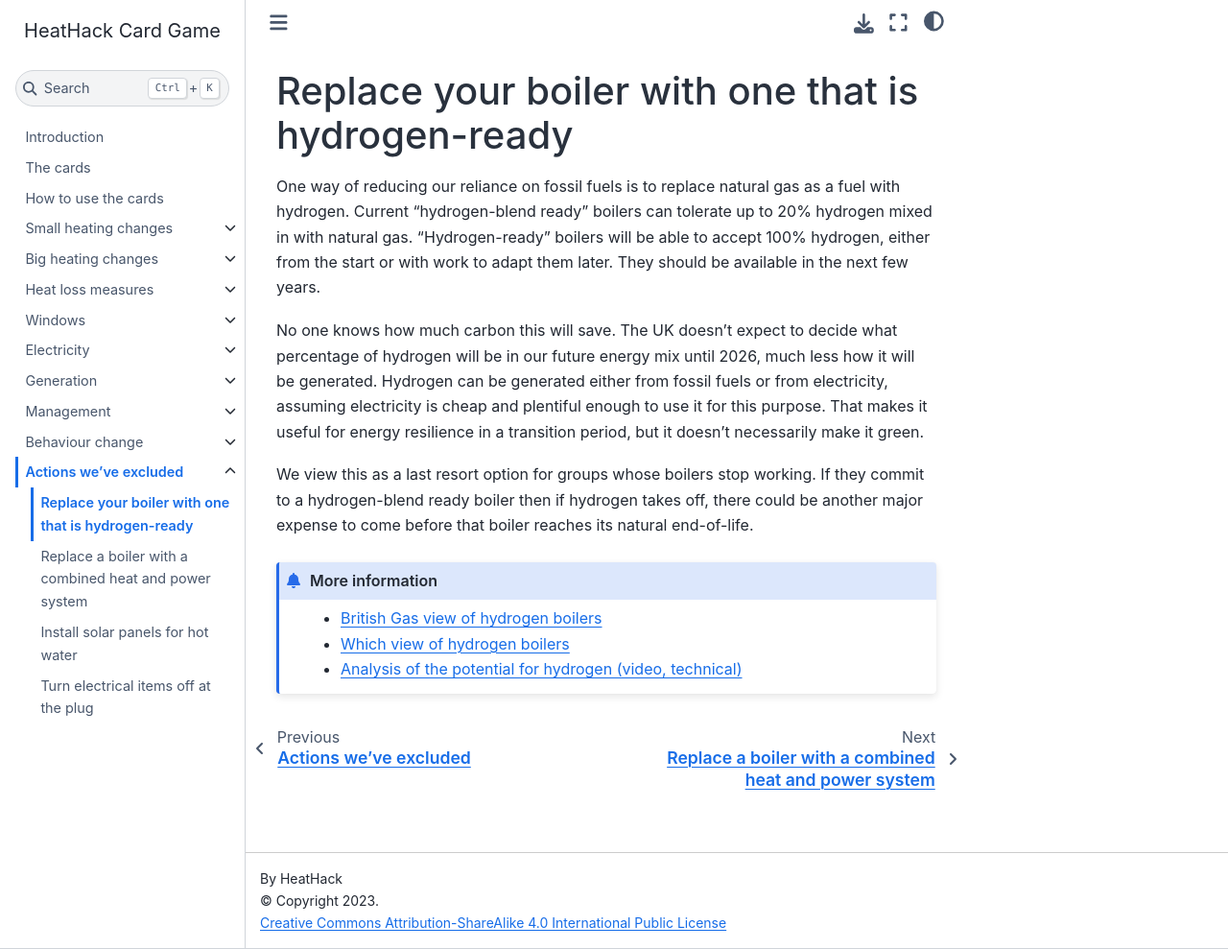
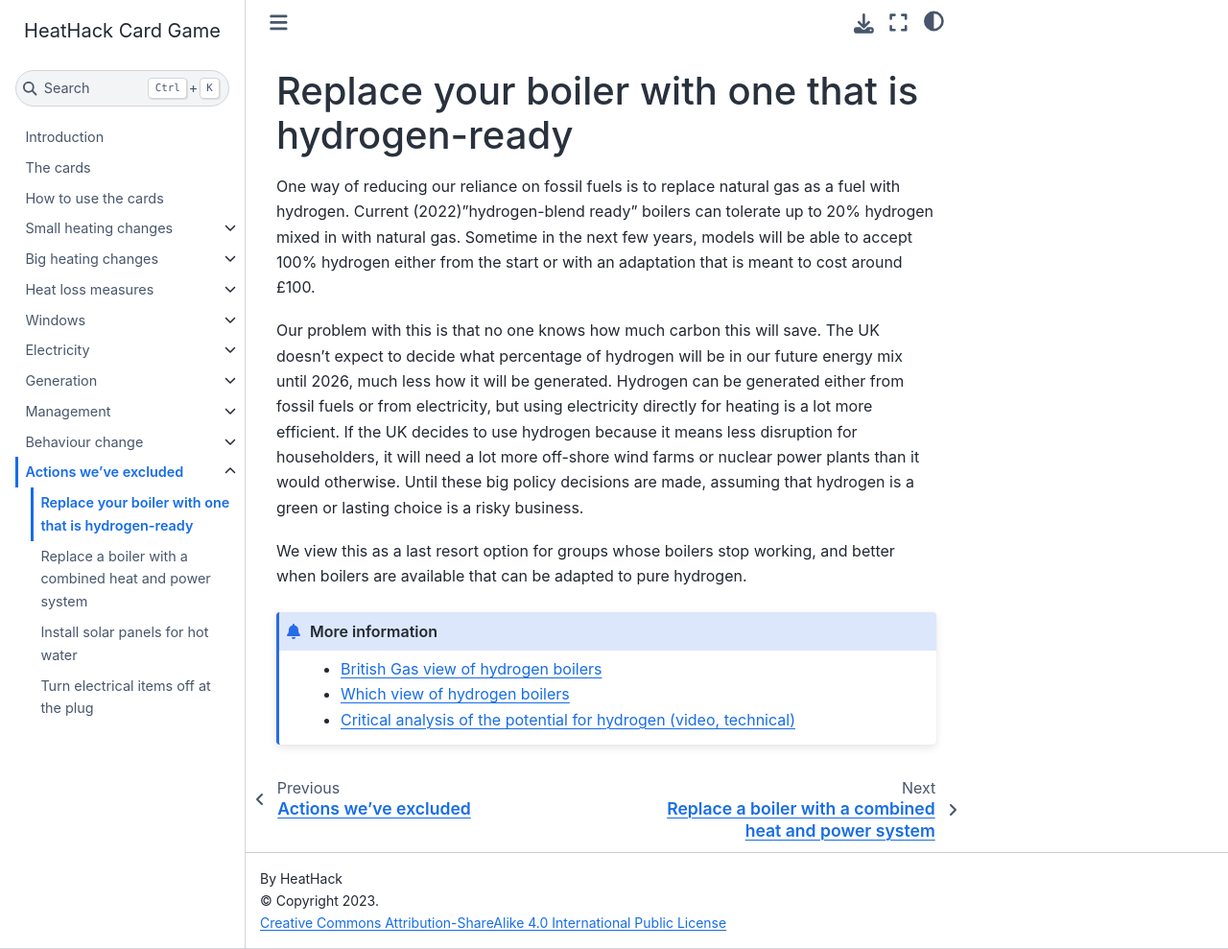
Before and after one commit to JeanCarletta/HeatHack-Card-Game, a Jupyter Book: the page built from actions-weve-excluded/hydrogen-ready-boiler.md, in a window 1280 px wide and 989 px high. Shown: the whole window at 96% size. Built offline with Jupyter Book 1.0.4 settings and Sphinx 7.4.7 and the Sphinx Book theme 1.1.4, drawn with Linux system fonts in a browser that asks for light colours.

Commit message:
clear up ambiguity for hydrogen

````diff
--- a/actions-weve-excluded/hydrogen-ready-boiler.md
+++ b/actions-weve-excluded/hydrogen-ready-boiler.md
@@ -1,16 +1,16 @@
 # Replace your boiler with one that is hydrogen-ready
 
-One way of reducing our reliance on fossil fuels is to replace natural gas as a fuel with hydrogen.  Current "hydrogen-blend ready" boilers can tolerate up to 20% hydrogen mixed in with natural gas.  "Hydrogen-ready" boilers will be able to accept 100% hydrogen, either from the start or with work to adapt them later.  They should be available in the next few years.
+One way of reducing our reliance on fossil fuels is to replace natural gas as a fuel with hydrogen.  Current (2022)"hydrogen-blend ready" boilers can tolerate up to 20% hydrogen mixed in with natural gas.  Sometime in the next few years, models will be able to accept 100% hydrogen either from the start or with an adaptation that is meant to cost around £100.
 
-No one knows how much carbon this will save.  The UK doesn't expect to decide what percentage of hydrogen will be in our future energy mix until 2026, much less how it will be generated.  Hydrogen can be generated either from fossil fuels or from electricity, assuming electricity is cheap and plentiful enough to use it for this purpose.  That makes it useful for energy resilience in a transition period, but it doesn't necessarily make it green.
+Our problem with this is that no one knows how much carbon this will save.  The UK doesn't expect to decide what percentage of hydrogen will be in our future energy mix until 2026, much less how it will be generated.  Hydrogen can be generated either from fossil fuels or from electricity, but using electricity directly for heating is a lot more efficient.  If the UK decides to use hydrogen because it means less disruption for householders, it will need a lot more off-shore wind farms or nuclear power plants than it would otherwise. Until these big policy decisions are made, assuming that hydrogen is a green or lasting choice is a risky business.
 
-We view this as a last resort option for groups whose boilers stop working.  If they commit to a hydrogen-blend ready boiler then if hydrogen takes off, there could be another major expense to come before that boiler reaches its natural end-of-life.
+We view this as a last resort option for groups whose boilers stop working, and better when boilers are available that can be adapted to pure hydrogen.
 
 
 ```{admonition} More information
 
 - [British Gas view of hydrogen boilers](https://www.britishgas.co.uk/the-source/greener-living/hydrogen-boilers.html)
 - [Which view of hydrogen boilers](https://www.which.co.uk/reviews/boilers/article/hydrogen-boilers-everything-you-need-to-know-afWnI9h2Bory)
-- [Analysis of the potential for hydrogen (video, technical)](https://www.heatgeek.com/the-great-hydrogen-boiler-conspiracy/)
+- [Critical analysis of the potential for hydrogen (video, technical)](https://www.heatgeek.com/the-great-hydrogen-boiler-conspiracy/)
 
 ```
````
